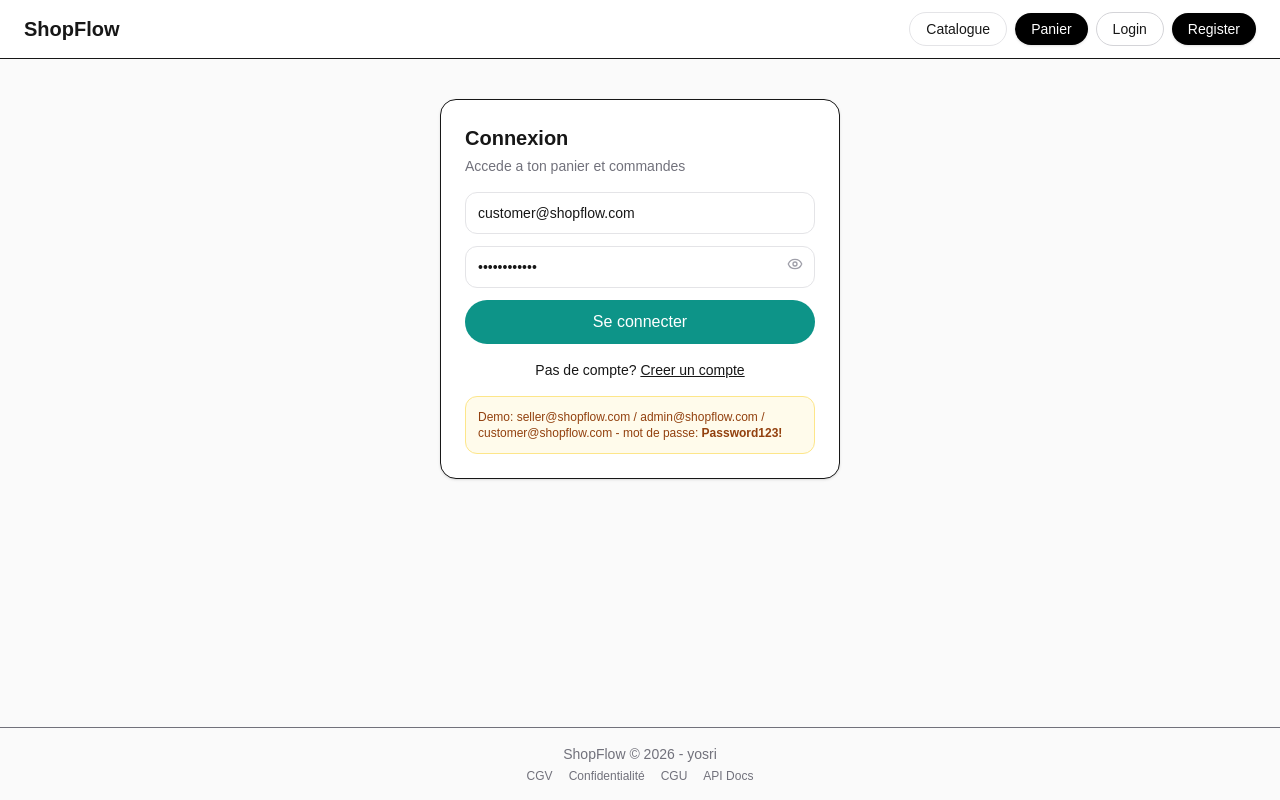
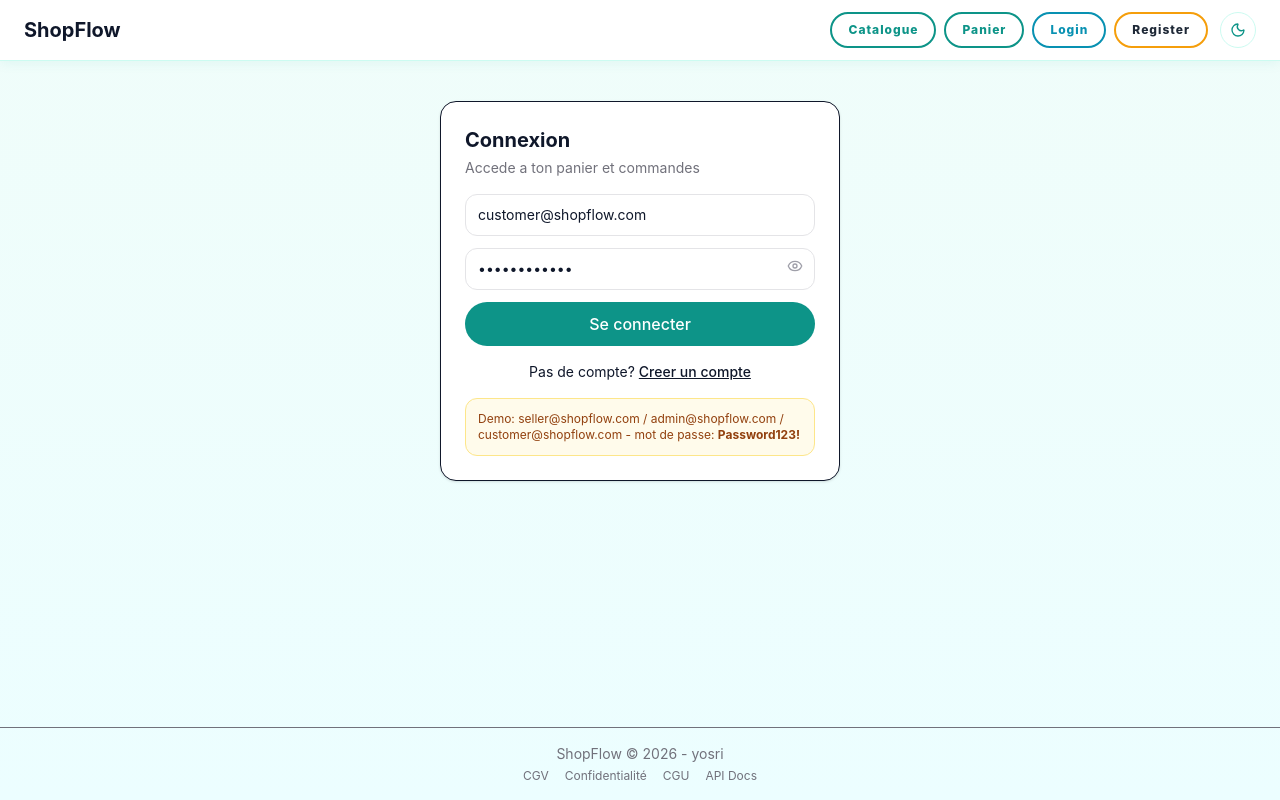
Before and after one commit to Yosri2024/ShopFlow, a Next.js app in the folder frontend/: page /login in a window 1280 px wide. Built offline with nearby package versions, Linux system fonts and the light colour scheme; no server answers.

Commit message:
Add dark mode toggle top-right (teal/cyan, not pure black) + html.dark styles

```diff
--- a/frontend/src/app/globals.css
+++ b/frontend/src/app/globals.css
@@ -1,8 +1,20 @@
 @import "tailwindcss";
 
 :root {
-  --background: #fafafa;
-  --foreground: #171717;
+  --background: #F0FDFA;
+  --background-end: #ECFEFF;
+  --foreground: #0F172A;
+  --primary: #0D9488;
+  --primary-hover: #0F766E;
+  --secondary: #0891B2;
+  --secondary-hover: #0E7490;
+  --accent: #F59E0B;
+  --accent-text: #1F2937;
+  --success: #059669;
+  --warning: #EA580C;
+  --danger: #DC2626;
+  --card-bg: #FFFFFF;
+  --card-border: #CCFBF1;
 }
 
 @theme inline {
@@ -12,16 +24,128 @@
   --font-mono: var(--font-geist-mono);
 }
 
-@media (prefers-color-scheme: dark) {
-  :root {
-    --background: #0a0a0a;
-    --foreground: #ededed;
-  }
+body {
+  background: linear-gradient(180deg, var(--background) 0%, var(--background-end) 100%);
+  color: var(--foreground);
+  font-family: 'Inter', system-ui, -apple-system, Poppins, sans-serif;
+  min-height: 100vh;
 }
 
-body {
-  background: var(--background);
-  color: var(--foreground);
-  font-family: Arial, Helvetica, sans-serif;
+* {
+  scrollbar-width: thin;
+  scrollbar-color: var(--primary) transparent;
 }
-* { scrollbar-width: thin; }
+
+.card {
+  background: var(--card-bg);
+  border: 1px solid var(--card-border);
+  border-radius: 12px;
+  box-shadow: 0 4px 12px rgba(13, 148, 136, 0.08), 0 1px 3px rgba(13, 148, 136, 0.06);
+  transition: box-shadow 0.2s ease, transform 0.2s ease;
+}
+
+.card:hover {
+  box-shadow: 0 8px 24px rgba(13, 148, 136, 0.12), 0 2px 6px rgba(13, 148, 136, 0.08);
+}
+
+.btn {
+  border-radius: 12px;
+  padding: 0.625rem 1.25rem;
+  font-weight: 500;
+  transition: all 0.2s ease;
+}
+
+.btn:focus-visible {
+  outline: 2px solid var(--primary);
+  outline-offset: 2px;
+}
+
+.btn:active {
+  transform: scale(0.97);
+}
+
+/* Uiverse Gaurav-WebDev - type1 */
+.button {
+  height: 50px;
+  width: 200px;
+  position: relative;
+  background-color: transparent;
+  cursor: pointer;
+  border: 2px solid #252525;
+  overflow: hidden;
+  border-radius: 30px;
+  color: #333;
+  transition: all 0.5s ease-in-out;
+  display: inline-flex;
+  align-items: center;
+  justify-content: center;
+}
+.btn-txt {
+  z-index: 1;
+  font-weight: 800;
+  letter-spacing: 4px;
+}
+.type1::after {
+  content: "";
+  position: absolute;
+  left: 0;
+  top: 0;
+  transition: all 0.5s ease-in-out;
+  background-color: #333;
+  border-radius: 30px;
+  visibility: hidden;
+  height: 10px;
+  width: 10px;
+  z-index: -1;
+}
+.button:hover {
+  box-shadow: 1px 1px 200px #252525;
+  color: #fff;
+  border: none;
+}
+.type1:hover::after {
+  visibility: visible;
+  transform: scale(100) translateX(2px);
+}
+.button:focus-visible {
+  outline: 2px solid #0D9488;
+  outline-offset: 2px;
+}
+/* Variantes couleur pour Navbar - même animation Uiverse mais palette ShopFlow */
+.button.type1-primary { border-color: #0D9488; color: #0D9488; }
+.button.type1-primary::after { background-color: #0D9488; }
+.button.type1-primary:hover { color: #FFFFFF; box-shadow: 1px 1px 40px rgba(13,148,136,0.4); }
+.button.type1-secondary { border-color: #0891B2; color: #0891B2; }
+.button.type1-secondary::after { background-color: #0891B2; }
+.button.type1-secondary:hover { color: #FFFFFF; box-shadow: 1px 1px 40px rgba(8,145,178,0.4); }
+.button.type1-accent { border-color: #F59E0B; color: #1F2937; }
+.button.type1-accent::after { background-color: #F59E0B; }
+.button.type1-accent:hover { color: #1F2937; box-shadow: 1px 1px 40px rgba(245,158,11,0.4); }
+.button-nav { height: 36px !important; width: auto !important; padding: 0 16px !important; font-size: 13px !important; }
+.button-nav .btn-txt { letter-spacing: 1px !important; font-size: 12px !important; }
+
+/* Mode nuit - quand html a classe dark (toggle Navbar) */
+html.dark {
+  --background: #0F172A;
+  --background-end: #134E4A;
+  --foreground: #F0FDFA;
+  --card-bg: #1E293B;
+  --card-border: #0F766E;
+}
+html.dark body {
+  background: linear-gradient(180deg, #0F172A 0%, #134E4A 100%);
+  color: #F0FDFA;
+}
+html.dark .card {
+  background: #1E293B;
+  border-color: #0F766E;
+  box-shadow: 0 4px 12px rgba(13, 148, 136, 0.15);
+}
+html.dark nav {
+  background: #1E293B !important;
+  border-color: #0F766E !important;
+}
+html.dark footer {
+  background: #1E293B !important;
+  border-color: #0F766E !important;
+}
--- a/frontend/src/components/Navbar.tsx
+++ b/frontend/src/components/Navbar.tsx
@@ -1,21 +1,37 @@
 "use client";
 import { useEffect, useState } from "react";
+import { Moon, Sun } from "lucide-react";
 
 export function Navbar() {
   const [auth, setAuth] = useState(false);
-  useEffect(() => setAuth(!!localStorage.getItem("accessToken")), []);
+  const [dark, setDark] = useState(false);
+  useEffect(() => {
+    setAuth(!!localStorage.getItem("accessToken"));
+    const d = localStorage.getItem("theme") === "dark" || (!localStorage.getItem("theme") && window.matchMedia("(prefers-color-scheme: dark)").matches);
+    setDark(d);
+    document.documentElement.classList.toggle("dark", d);
+  }, []);
+  const toggle = () => {
+    const nd = !dark;
+    setDark(nd);
+    document.documentElement.classList.toggle("dark", nd);
+    localStorage.setItem("theme", nd ? "dark" : "light");
+  };
   return (
-    <nav className="sticky top-0 z-50 bg-white dark:bg-black border-b px-6 py-3 flex items-center justify-between">
-      <a href="/" className="font-bold text-xl">ShopFlow</a>
+    <nav className="sticky top-0 z-50 bg-white border-b px-6 py-3 flex items-center justify-between" style={{ borderColor: "#CCFBF1", boxShadow: "0 2px 12px rgba(13,148,136,0.08)" }}>
+      <a href="/" className="font-bold text-xl" style={{ color: "#0F172A", fontFamily: "var(--font-poppins)" }}>ShopFlow</a>
       <div className="flex gap-2 text-sm items-center">
-        <a href="/products" className="px-4 py-1.5 rounded-full bg-white border border-zinc-200 hover:bg-zinc-100 transition font-medium">Catalogue</a>
-        <a href="/cart" className="px-4 py-1.5 rounded-full bg-black text-white hover:bg-zinc-800 transition font-medium shadow">Panier</a>
-        <a href="/login" className="px-4 py-1.5 rounded-full bg-white border border-zinc-300 hover:bg-zinc-50 transition font-medium">Login</a>
-        <a href="/register" className="px-4 py-1.5 rounded-full bg-black text-white hover:bg-zinc-800 transition font-medium shadow">Register</a>
+        <a href="/products" className="button type1 type1-primary button-nav"><span className="btn-txt">Catalogue</span></a>
+        <a href="/cart" className="button type1 type1-primary button-nav"><span className="btn-txt">Panier</span></a>
+        <a href="/login" className="button type1 type1-secondary button-nav"><span className="btn-txt">Login</span></a>
+        <a href="/register" className="button type1 type1-accent button-nav"><span className="btn-txt">Register</span></a>
+        <button onClick={toggle} aria-label="Mode nuit" className="w-9 h-9 rounded-full border flex items-center justify-center transition ml-1" style={{ borderColor: "#CCFBF1", background: dark ? "#0F172A" : "#FFFFFF", color: dark ? "#F59E0B" : "#0D9488" }}>
+          {dark ? <Sun className="w-4 h-4" /> : <Moon className="w-4 h-4" />}
+        </button>
         {auth && (
           <>
-            <a href="/orders" className="px-3 py-1.5 rounded-full bg-zinc-100 border hover:bg-zinc-200 transition">Mes commandes</a>
-            <button onClick={() => { localStorage.clear(); location.href = "/login"; }} className="px-3 py-1.5 rounded-full bg-red-600 text-white hover:bg-red-700 transition">Logout</button>
+            <a href="/orders" className="px-3 py-2 rounded-xl font-medium transition" style={{ background: "#059669", color: "#FFFFFF" }}>Mes commandes</a>
+            <button onClick={() => { localStorage.clear(); location.href = "/login"; }} className="px-3 py-2 rounded-xl font-medium transition focus:outline-none focus:ring-2 focus:ring-[#DC2626]" style={{ background: "#DC2626", color: "#FFFFFF", boxShadow: "0 2px 8px rgba(220,38,38,0.25)" }} onMouseEnter={e=> (e.currentTarget.style.background="#B91C1C")} onMouseLeave={e=> (e.currentTarget.style.background="#DC2626")}>Logout</button>
           </>
         )}
       </div>
```
